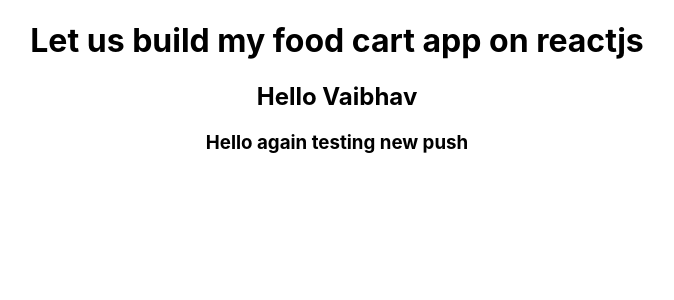
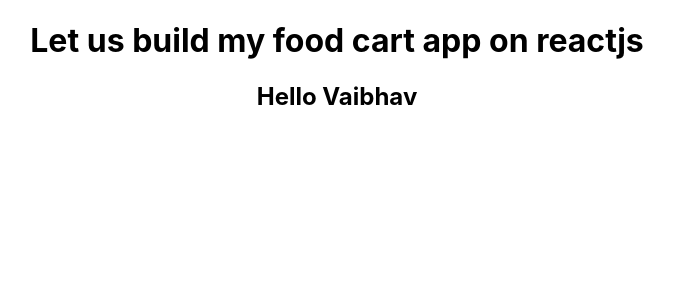
Before and after one commit to vaibz96/IndoCharcuterie, a React (Create React App) app: page / in a window 1280 px wide. Shown: the top 300 px of the page, without its empty margins (303-977 px from the left). Built offline with nearby package versions, Linux system fonts and the light colour scheme.

Commit message:
React Js app setup

```diff
--- a/src/App.js
+++ b/src/App.js
@@ -6,7 +6,6 @@ function App() {
     <div className="App">
       <h1> Let us build my food cart app on reactjs</h1>
       <h2> Hello Vaibhav </h2>
-      <h3> Hello again testing new push</h3>
     </div>
   );
 }
```
